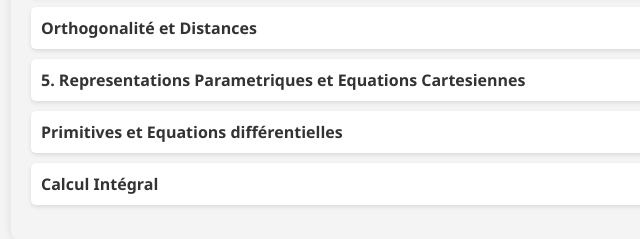
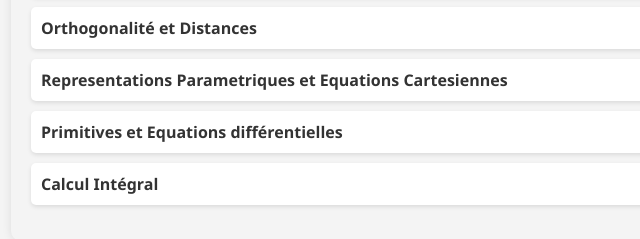
Before and after one commit to zouhair-b/Cours-Maths-Terminale, a plain HTML site: page index.html in a window 1280 px wide. Shown: the part 295-534 px from the top of the page, 209-849 px from the left. Drawn offline with Linux system fonts and the light colour scheme.

Commit message:
Update index.html

```diff
--- a/index.html
+++ b/index.html
@@ -45,7 +45,7 @@
         <li><a href="2. Denombrement.pdf" target="_blank">Denombrement</a></li>
         <li><a href="3. Vecteurs  droites et plan espace.pdf" target="_blank">Vecteurs, Droites et Plan de l'Espace</a></li>
         <li><a href="4. Orthogonalité et distances.pdf" target="_blank">Orthogonalité et Distances</a></li>
-        <li><a href="5. Representations parametriques et equations cartesiennes.pdf" target="_blank">5. Representations Parametriques et Equations Cartesiennes</a></li>
+        <li><a href="5. Representations parametriques et equations cartesiennes.pdf" target="_blank">Representations Parametriques et Equations Cartesiennes</a></li>
         <li><a href="12. Primitives et Equations différentielles.pdf" target="_blank">Primitives et Equations différentielles</a></li>
 
         <li><a href="13. Calcul integral.pdf" target="_blank">Calcul Intégral</a></li>
```
